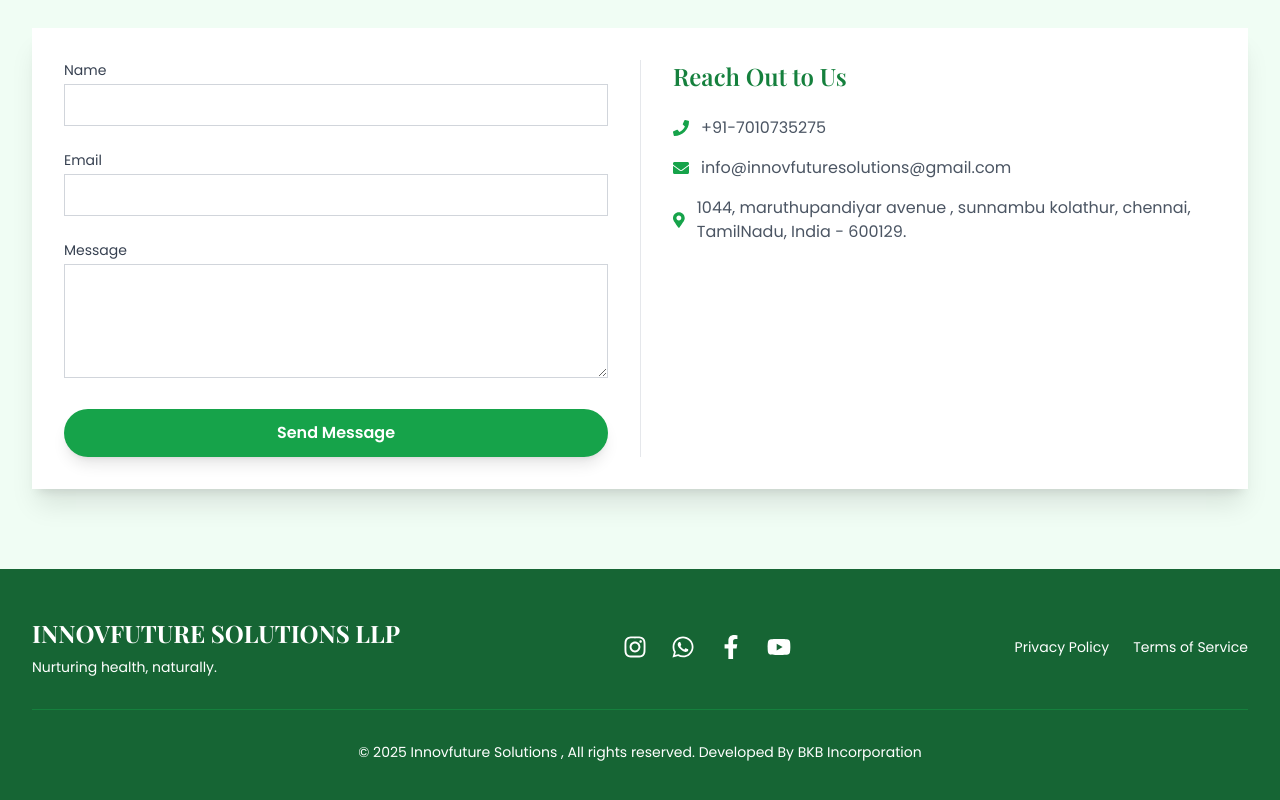
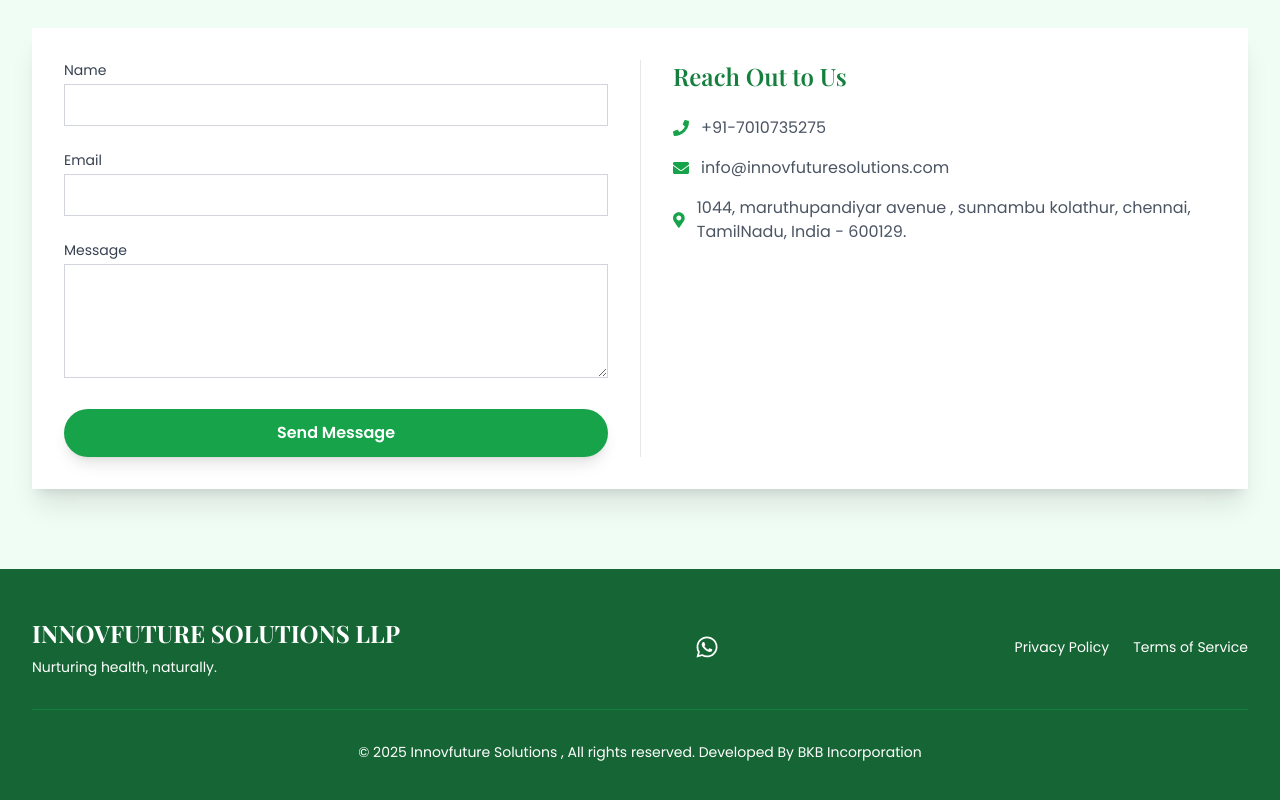
Before and after one commit to bharathkumar8056/InnovFuture, a Next.js app: page / in a window 1280 px wide. Shown: the part 2320-3120 px from the top of the page. Built offline with nearby package versions, Linux system fonts and the light colour scheme; a web font is replaced by a local one.

Commit message:
Update page.tsx

```diff
--- a/app/page.tsx
+++ b/app/page.tsx
@@ -325,7 +325,7 @@ export default function Home() {
                   </p>
                   <p className="flex items-center text-gray-600">
                     <FaEnvelope className="mr-3 text-green-600" />
-                    info@innovfuturesolutions@gmail.com
+                    info@innovfuturesolutions.com
                   </p>
                   <p className="flex items-center text-gray-600">
                     <FaMapMarkerAlt className="mr-3 text-green-600" />
@@ -346,18 +346,18 @@ export default function Home() {
               <p className="text-sm">Nurturing health, naturally.</p>
             </div>
             <div className="flex space-x-6 mb-4 md:mb-0">
-              <a href="#" className="hover:text-green-400 transition duration-300">
+{/*               <a href="#" className="hover:text-green-400 transition duration-300">
                 <FaInstagram size={24} />
-              </a>
-              <a href="#" className="hover:text-green-400 transition duration-300">
+              </a> */}
+              <a href="https://api.whatsapp.com/send/?phone=7010735275&text=Hello%2C+I%27m+interested+in+Innovfuture+Solutions+products%21&type=phone_number&app_absent=0" className="hover:text-green-400 transition duration-300" className="hover:text-green-400 transition duration-300">
                 <FaWhatsapp size={24} />
               </a>
-              <a href="#" className="hover:text-green-400 transition duration-300">
+{/*               <a href="#" className="hover:text-green-400 transition duration-300">
                 <FaFacebookF size={24} />
               </a>
               <a href="#" className="hover:text-green-400 transition duration-300">
                 <FaYoutube size={24} />
-              </a>
+              </a> */}
             </div>
             <div>
               <ul className="flex flex-col md:flex-row space-y-2 md:space-y-0 md:space-x-6 text-sm">
```
